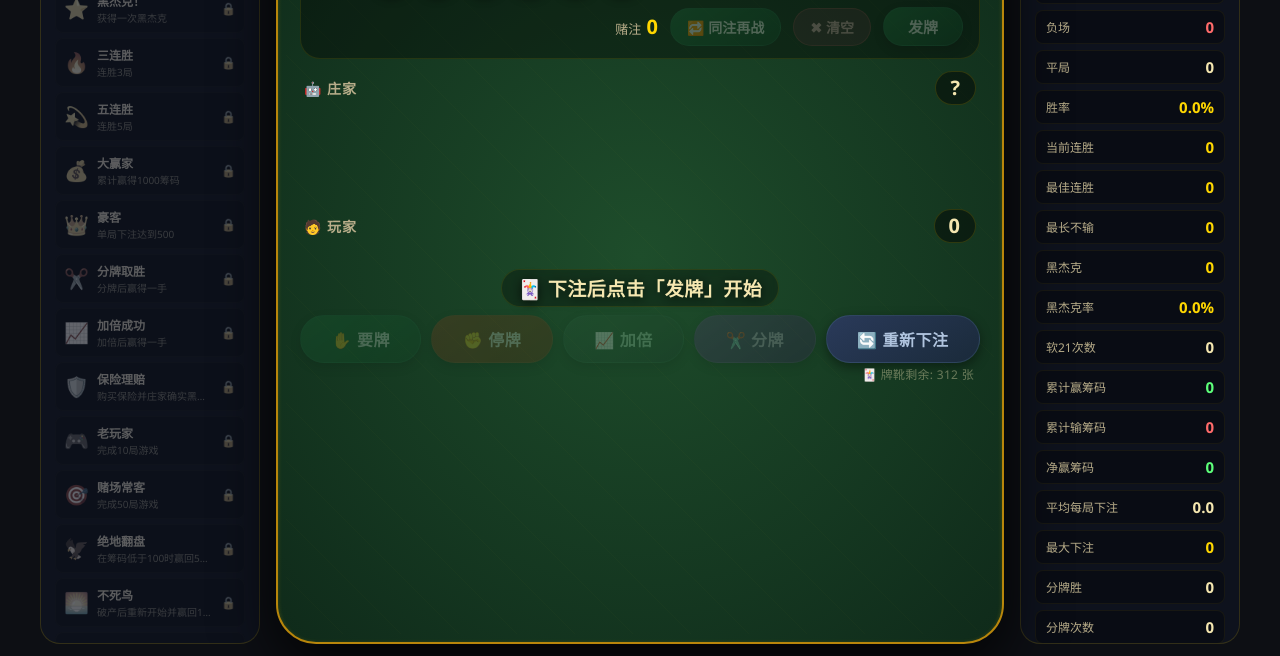
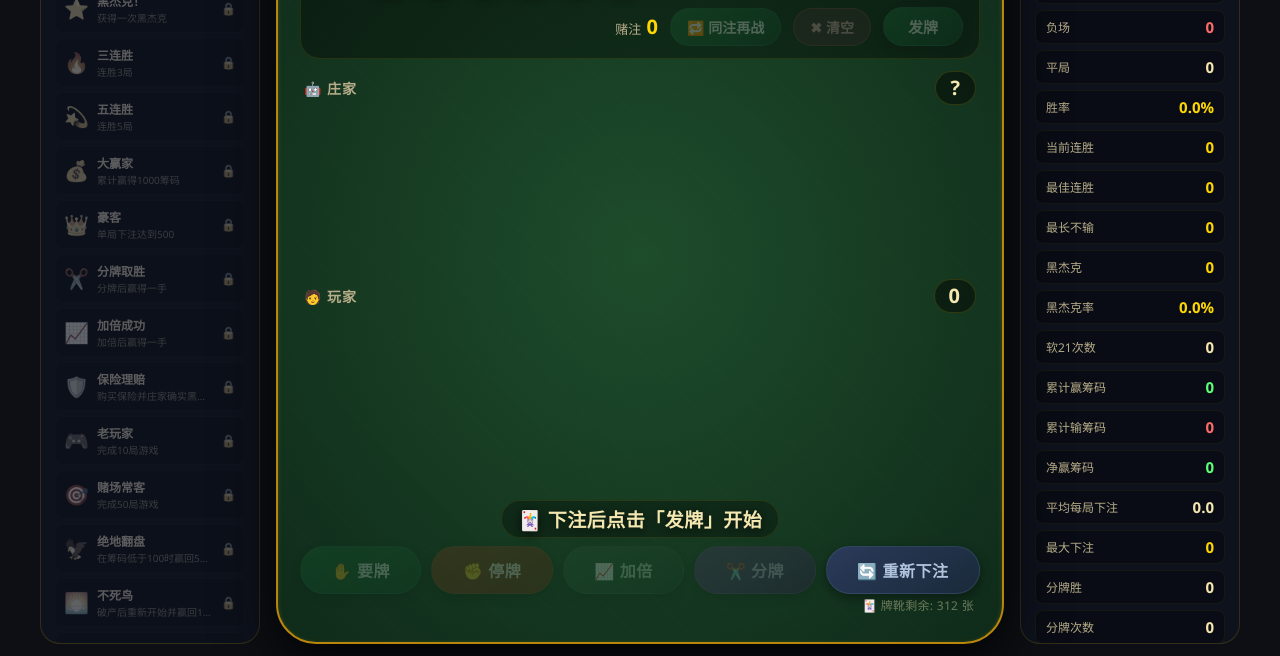
Before and after one commit to Civinar-Riley/blackjack-21, a website: page public/games/blackjack.html in a window 1280 px wide. Shown: the part 144-800 px from the top of the page. Drawn offline with Linux system fonts and the light colour scheme.

Commit message:
fix(arcade): 牌桌庄家/玩家区上下半场分布，全屏不再显空

```diff
--- a/public/games/blackjack.html
+++ b/public/games/blackjack.html
@@ -60,14 +60,16 @@
         .game-container {
             flex: 1;
             min-width: 0;
-            max-width: 760px;
-            background: radial-gradient(ellipse at center, #1e4d2b 0%, #0f2a1a 100%);
+            max-width: 760px;            background: radial-gradient(ellipse at center, #1e4d2b 0%, #0f2a1a 100%);
             border-radius: 40px;
             padding: 24px 22px 28px;
             box-shadow: 0 20px 60px rgba(0,0,0,0.85), inset 0 1px 4px rgba(255,215,0,0.2);
             border: 2px solid #b8860b;
             position: relative;
             transition: all 0.2s;
+            /* 牌桌内部纵向排布：中间牌区吸收多余高度 */
+            display: flex;
+            flex-direction: column;
         }
         .game-container::before {
             content: '';
@@ -342,8 +344,8 @@
         .btn-insurance-no:hover { transform: translateY(-2px); }
 
         /* ========== 牌桌区域 ========== */
-        .table { position: relative; z-index: 1; margin-bottom: 6px; }
-        .dealer-area, .player-area { margin-bottom: 14px; }
+        .table { position: relative; z-index: 1; margin-bottom: 6px; flex: 1; display: flex; flex-direction: column; }
+        .dealer-area, .player-area { flex: 1; margin-bottom: 14px; }
         .player-area.multiple-hands { margin-bottom: 6px; }
 
         .area-label {
```
Also changed, not shown: dist/games/blackjack.html.
